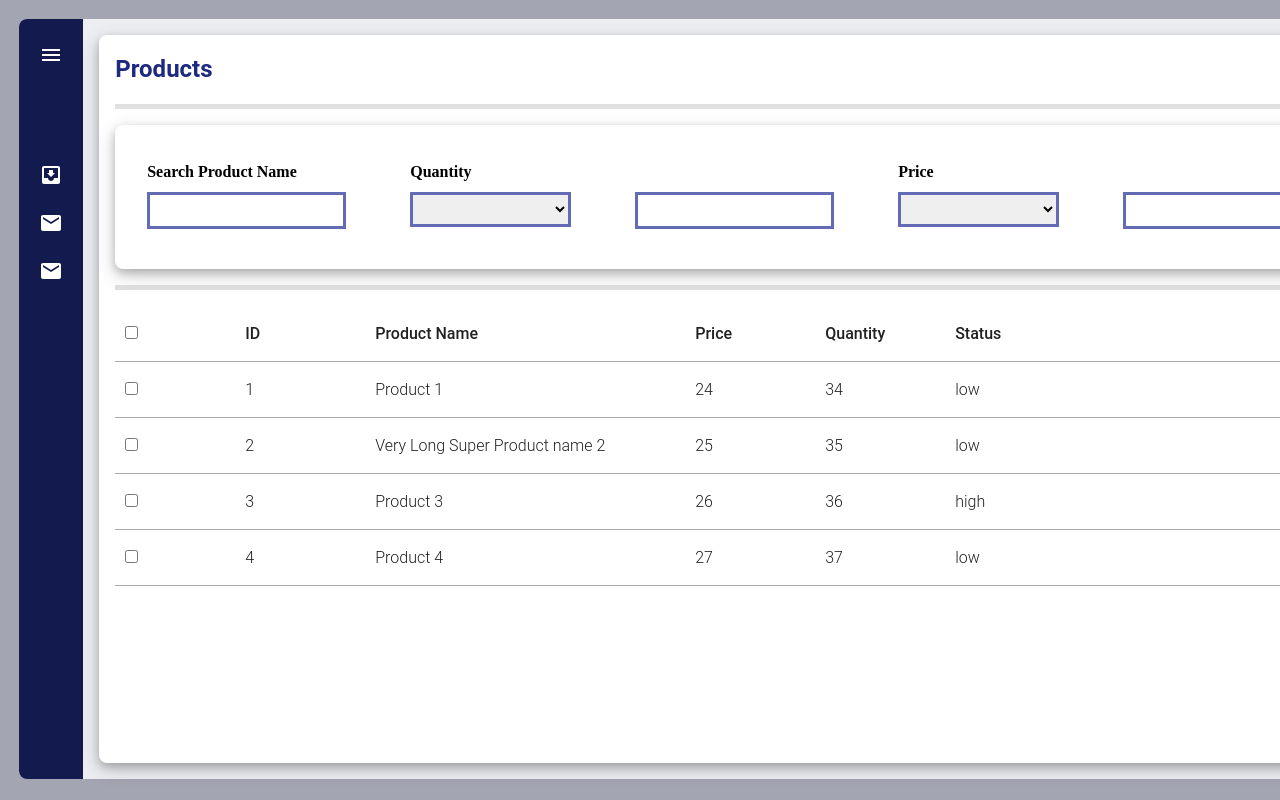
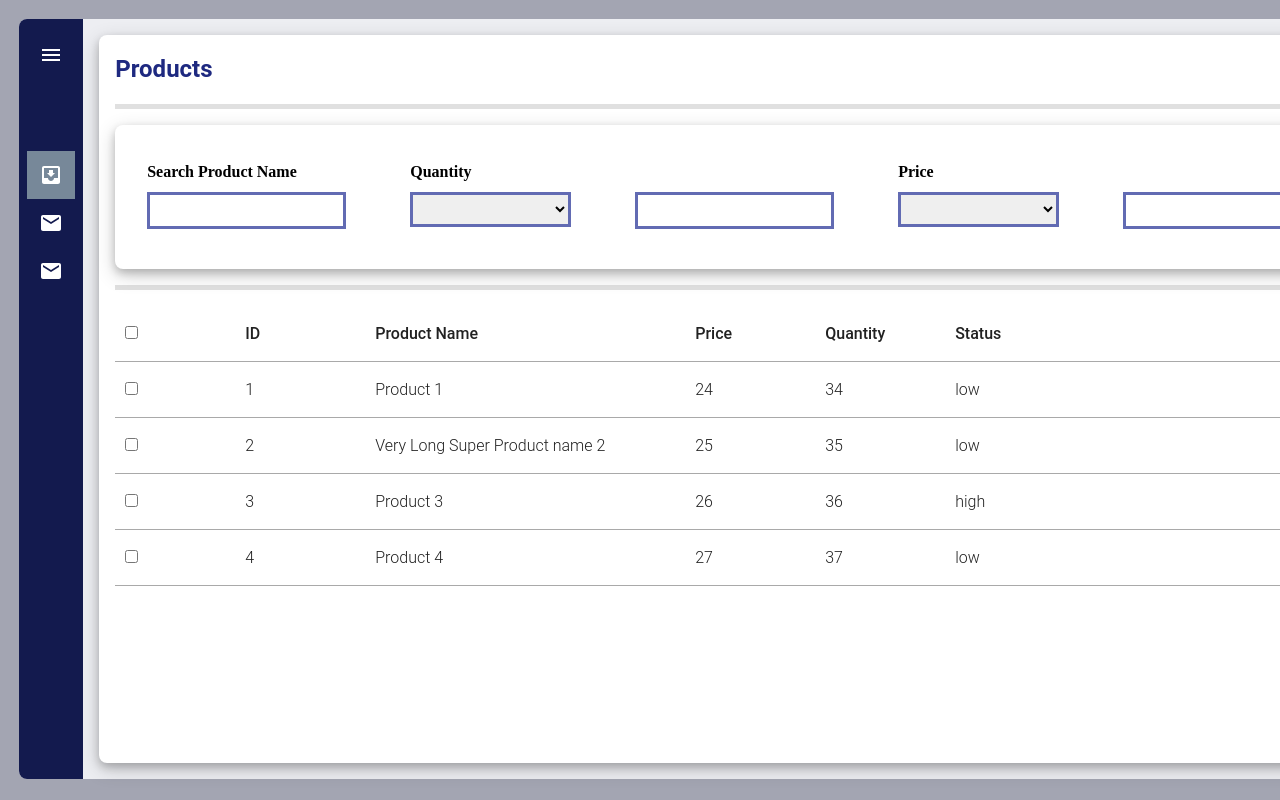
Before and after one commit to ashu-kapoor/salespoint-ui, a React (Create React App) app: page /inventory in a window 1280 px wide. Shown: the top 800 px of the page. Built offline with nearby package versions, Linux system fonts and the light colour scheme.

Commit message:
Drwaer click fix

```diff
--- a/src/components/GenericComponents/AppDrawer.tsx
+++ b/src/components/GenericComponents/AppDrawer.tsx
@@ -9,6 +9,7 @@ import {
   DrawerToggler,
   ToggleIcon,
 } from "./styled-elements/drawer-styles";
+import { useMatch, useNavigate } from "react-router-dom";
 
 const headerProps = {
   title: "My Dive Log",
@@ -18,22 +19,27 @@ const headerProps = {
       key: 1,
       label: "Inventory",
       data: "M19 3H4.99c-1.11 0-1.98.9-1.98 2L3 19c0 1.1.88 2 1.99 2H19c1.1 0 2-.9 2-2V5c0-1.1-.9-2-2-2zm0 12h-4c0 1.66-1.35 3-3 3s-3-1.34-3-3H4.99V5H19v10zm-3-5h-2V7h-4v3H8l4 4 4-4z",
+      path: "/inventory",
     },
     {
       key: 2,
       label: "Customers",
       data: "M20 4H4c-1.1 0-1.99.9-1.99 2L2 18c0 1.1.9 2 2 2h16c1.1 0 2-.9 2-2V6c0-1.1-.9-2-2-2zm0 4-8 5-8-5V6l8 5 8-5v2z",
+      path: "/contacts",
     },
     {
       key: 3,
       label: "Orders",
       data: "M20 4H4c-1.1 0-1.99.9-1.99 2L2 18c0 1.1.9 2 2 2h16c1.1 0 2-.9 2-2V6c0-1.1-.9-2-2-2zm0 4-8 5-8-5V6l8 5 8-5v2z",
+      path: "/orders",
     },
   ],
 };
 
 function AppDrawer() {
   const [isDocked, setToggle] = useState(true);
+  const navigate = useNavigate();
+  const match = useMatch("*");
 
   return (
     <DrawerParent id="drawer">
@@ -51,7 +57,11 @@ function AppDrawer() {
       <DrawerMenuStyled id="docked" isDocked={isDocked}>
         <DrawerMenuList>
           {headerProps?.links.map((data) => (
-            <DrawerListItem key={data.key}>
+            <DrawerListItem
+              key={data.key}
+              isSelected={match?.pathname === data.path}
+              onClick={() => navigate(data.path)}
+            >
               <DrawerItemWrapper>
                 <DrawerIconWrapper isDocked={isDocked} className="docker-icon">
                   <ToggleIcon>
--- a/src/components/GenericComponents/styled-elements/drawer-styles.tsx
+++ b/src/components/GenericComponents/styled-elements/drawer-styles.tsx
@@ -35,7 +35,7 @@ export const DrawerMenuList = styled.ul`
   position: relative;
 `;
 
-export const DrawerListItem = styled.li`
+export const DrawerListItem = styled.li<{ isSelected: boolean }>`
   position: relative;
   text-decoration: none;
   width: 100%;
@@ -48,6 +48,8 @@ export const DrawerListItem = styled.li`
   &:hover {
     background-color: #778899;
   }
+
+  ${({ isSelected }) => isSelected && "background-color: #778899;"};
 `;
 
 export const DrawerItemWrapper = styled.div`
```
